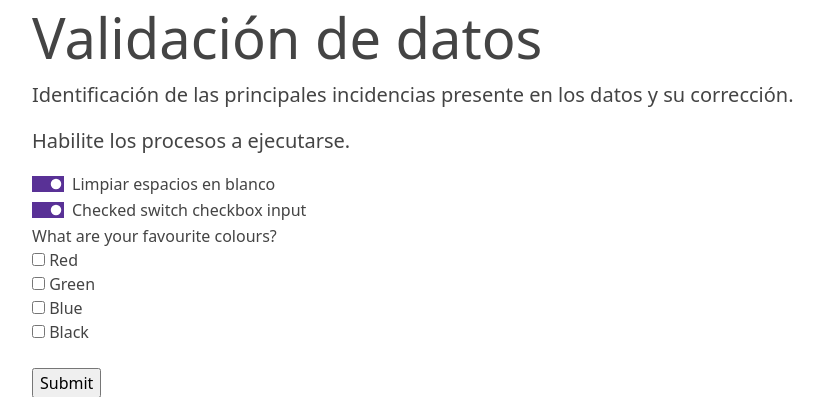
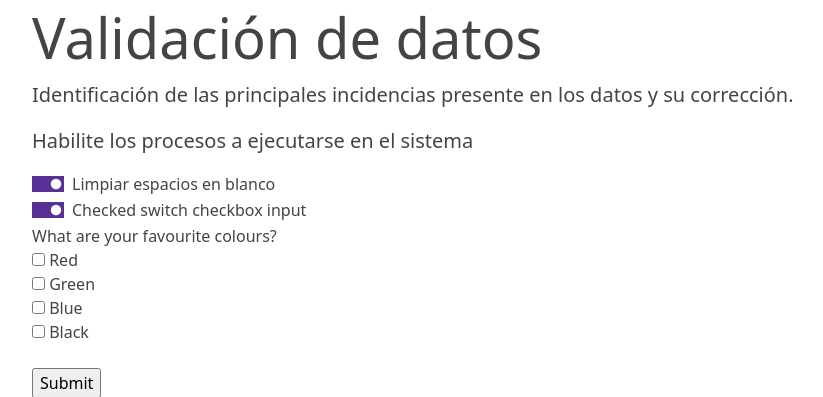
Before and after one commit to Ariano76/SCI, a PHP site: page /nosotros.php in a window 1280 px wide. Shown: the part 98-495 px from the top of the page, without its empty margins (74-897 px from the left). Run offline with PHP 8.4, Linux system fonts and the light colour scheme.

Commit message:
mi tercet commit

```diff
--- a/nosotros.php
+++ b/nosotros.php
@@ -4,7 +4,7 @@
   <div class="container">
     <h1 class="display-4">Validación de datos</h1>
     <p class="lead">Identificación de las principales incidencias presente en los datos y su corrección.</p>
-    <p class="lead">Habilite los procesos a ejecutarse.</p>
+    <p class="lead">Habilite los procesos a ejecutarse en el sistema</p>
 
 
 
```
